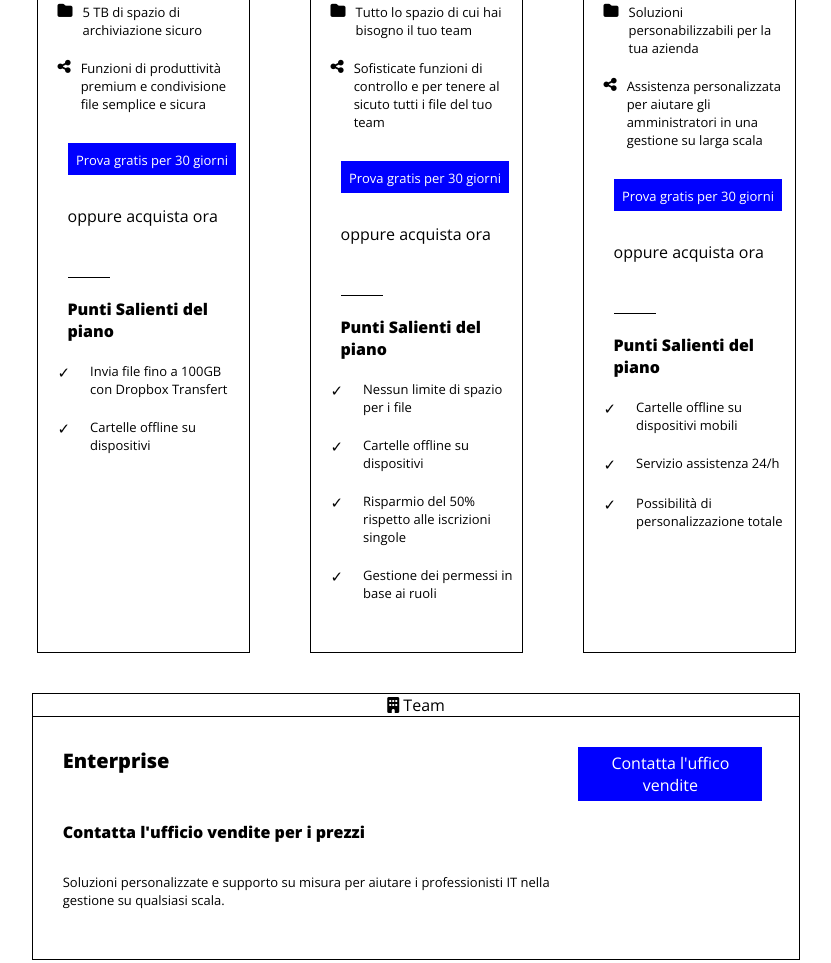
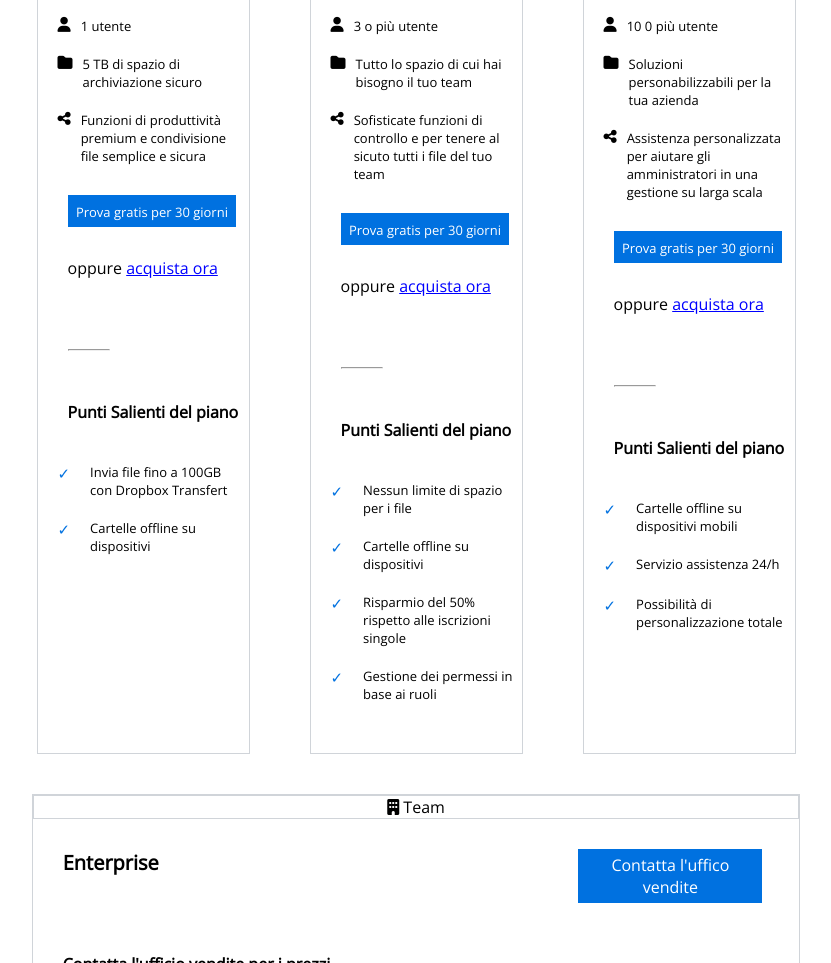
Before and after one commit to 19nikilangiu91/htmlcss-dropbox, a plain HTML site: page index.html in a window 1280 px wide. Shown: the part 1306-2269 px from the top of the page, without its empty margins (234-1065 px from the left). Drawn offline with nearby package versions, Linux system fonts and the light colour scheme.

Commit message:
Upgrade Second Section

```diff
--- a/CSS/style.css
+++ b/CSS/style.css
@@ -128,13 +128,21 @@ a{
     padding: 5px;
     text-decoration: none;
     text-align: center;
-    background-color: blue;
+    background-color: #0071e0;
 }
 
 .button-gratis{
     font-size: 13px;
     text-decoration: none;
     color: white;
+}
+
+.button-vendite{
+    width: 25%;
+    padding: 5px;
+    color: white;
+    text-align: center;
+    background-color: #0071e0;
 }
 
 /* Main Rules */
@@ -245,7 +253,6 @@ a{
     margin: 0  auto;
 
     /* DEBUG */
-    /* height: 500px; */
     /* background-color:yellow; */
 }
 
@@ -254,15 +261,14 @@ a{
 .colomn{
     width: calc(100% / 3);
     margin: 0 30px;
-    border: 1px black solid;
+    border: 1px solid #d0d4d9;
     padding-bottom: 50px;
-
     /* DEBUG */
     /* background-color:green; */
 }
 
 .user{
-    border-bottom: 1px solid black;
+    border-bottom: 1px solid #d0d4d9;
     padding-left: 80px;
 }
 
@@ -275,15 +281,17 @@ a{
 }
 
 h3{
+    font-size: 20px;
     padding: 30px 0 0 30px;
 }
 
 h4{
-    padding: 20px 0 0 30px;
+    padding: 50px 0 20px 30px;
 }
 
 h5{
     padding: 20px 0 0 30px;
+    color: #a3adb9;
 }
 
 .userone{
@@ -332,7 +340,19 @@ h5{
 }
 
 .oppure{
-    padding:0 0 50px 30px;
+    padding:0 0 20px 30px;
+}
+
+#line-colomn{
+    margin-right: 50px;
+    width: 20%;
+    color: grey;
+}
+
+#link-acquista-ora{
+    color: blue;
+    text-decoration: underline;
+
 }
 
 /* Colomns Bottom */
@@ -343,11 +363,15 @@ h5{
     margin-left: 30px;
 }
 
-#checkone{
+.checkone{
     display: flex;
     font-size: 15px;
     padding-left: 20px;
     margin-top: 20px;
+}
+
+#blue-check{
+    color:#0071e0;
 }
 
 .contentfour{
@@ -363,7 +387,7 @@ h5{
 .colomn-below{
     width: 61%;
     margin: 40px auto;
-    border: 1px black solid;
+    border: 1px solid #d0d4d9;
     padding-bottom: 50px;
 
     /* DEBUG */
@@ -372,7 +396,7 @@ h5{
 
 .user-below{
     text-align: center;
-    border-bottom: 1px black solid;
+    border: 1px solid #d0d4d9;
 }
 
 .team{
@@ -383,6 +407,7 @@ h5{
     width: 70%;
     font-size: 13px;
     padding:30px 0 0 30px;
+    color: #a3adb9;
     /* DEBUG */
     /* background-color: green; */
 }
@@ -404,14 +429,6 @@ h5{
     font-size: 20px;
     /* DEBUG */
     /* background-color: red; */
-}
-
-.button-vendite{
-    width: 25%;
-    padding: 5px;
-    color: white;
-    text-align: center;
-    background-color: blue;
 }
 
 /* Third Section */
--- a/index.html
+++ b/index.html
@@ -4,9 +4,9 @@
     <meta charset="UTF-8">
     <meta http-equiv="X-UA-Compatible" content="IE=edge">
     <meta name="viewport" content="width=device-width, initial-scale=1.0">
-    <link rel="preconnect" href="https://fonts.googleapis.com">
+    <!-- <link rel="preconnect" href="https://fonts.googleapis.com">
     <link rel="preconnect" href="https://fonts.gstatic.com" crossorigin>
-    <link href="https://fonts.googleapis.com/css2?family=Open+Sans:wght@800&display=swap" rel="stylesheet">
+    <link href="https://fonts.googleapis.com/css2?family=Open+Sans:wght@800&display=swap" rel="stylesheet"> -->
     <link rel="preconnect" href="https://fonts.googleapis.com">
     <link rel="preconnect" href="https://fonts.gstatic.com" crossorigin>
     <link href="https://fonts.googleapis.com/css2?family=Open+Sans&display=swap" rel="stylesheet">
@@ -91,8 +91,6 @@
                 <span>Fatturazione Annuale</span>
             </div>
 
-
-
             <div id="flex-container-columns">
                 <div class="colomn">
                     <div class="user">
@@ -128,21 +126,21 @@
 
                     <div class="oppure">
                         <span>oppure</span>
-                        <a href="#">acquista ora</a>
+                        <a id="link-acquista-ora" href="#">acquista ora</a>
                     </div>
 
-                    <div class="line-bottom">
-
-                    </div>
+                    <hr id="line-colomn">
 
                     <h4>Punti Salienti del piano</h4>
 
-                    <div id="checkone">&check;
+                    <div class="checkone">
+                        <span id="blue-check">&check;</span>
                         <div  class="contentfour">Invia file fino a 100GB con Dropbox Transfert</div>
                     </div>
 
-                    <div id="checkone">&check;
-                        <div  class="contentfour">Cartelle offline su dispositivi</div>
+                    <div class="checkone">
+                        <span id="blue-check">&check;</span>
+                        <div class="contentfour">Cartelle offline su dispositivi</div>
                     </div>
                 </div>
 
@@ -180,29 +178,31 @@
 
                     <div class="oppure">
                         <span>oppure</span>
-                        <a href="#">acquista ora</a>
+                        <a id="link-acquista-ora" href="#">acquista ora</a>
                     </div>
 
-                    <div class="line-bottom">
-
-                    </div>
+                    <hr id="line-colomn">
 
                     <h4>Punti Salienti del piano</h4>
 
-                    <div id="checkone">&check;
-                        <div  class="contentfour">Nessun limite di spazio per i file</div>
+                    <div class="checkone">
+                        <span id="blue-check">&check;</span>
+                        <div class="contentfour">Nessun limite di spazio per i file</div>
                     </div>
 
-                    <div id="checkone">&check;
-                        <div  class="contentfour">Cartelle offline su dispositivi</div>
+                    <div class="checkone">
+                        <span id="blue-check">&check;</span>
+                        <div class="contentfour">Cartelle offline su dispositivi</div>
                     </div>
 
-                    <div id="checkone">&check;
-                        <div  class="contentfour">Risparmio del 50% rispetto alle iscrizioni singole</div>
+                    <div class="checkone">
+                        <span id="blue-check">&check;</span>
+                        <div class="contentfour">Risparmio del 50% rispetto alle iscrizioni singole</div>
                     </div>
 
-                    <div id="checkone">&check;
-                        <div  class="contentfour">Gestione dei permessi in base ai ruoli</div>
+                    <div class="checkone">
+                        <span id="blue-check">&check;</span>
+                        <div class="contentfour">Gestione dei permessi in base ai ruoli</div>
                     </div>
                 </div>
 
@@ -240,24 +240,25 @@
 
                     <div class="oppure">
                         <span>oppure</span>
-                        <a href="#">acquista ora</a>
+                        <a id="link-acquista-ora" href="#">acquista ora</a>
                     </div>
 
-                    <div class="line-bottom">
-
-                    </div>
+                    <hr id="line-colomn">
 
                     <h4>Punti Salienti del piano</h4>
 
-                    <div id="checkone">&check;
-                        <div  class="contentfour">Cartelle offline su dispositivi mobili</div>
+                    <div class="checkone">
+                        <span id="blue-check">&check;</span>
+                        <div class="contentfour">Cartelle offline su dispositivi mobili</div>
                     </div>
 
-                    <div id="checkone">&check;
+                    <div class="checkone">
+                        <span id="blue-check">&check;</span>
                         <div class="contentfour">Servizio assistenza 24/h</div>
                     </div>
 
-                    <div id="checkone">&check;
+                    <div class="checkone">
+                        <span id="blue-check">&check;</span>
                         <div class="contentfour">Possibilità di personalizzazione totale</div>
                     </div>
                 </div>
```
